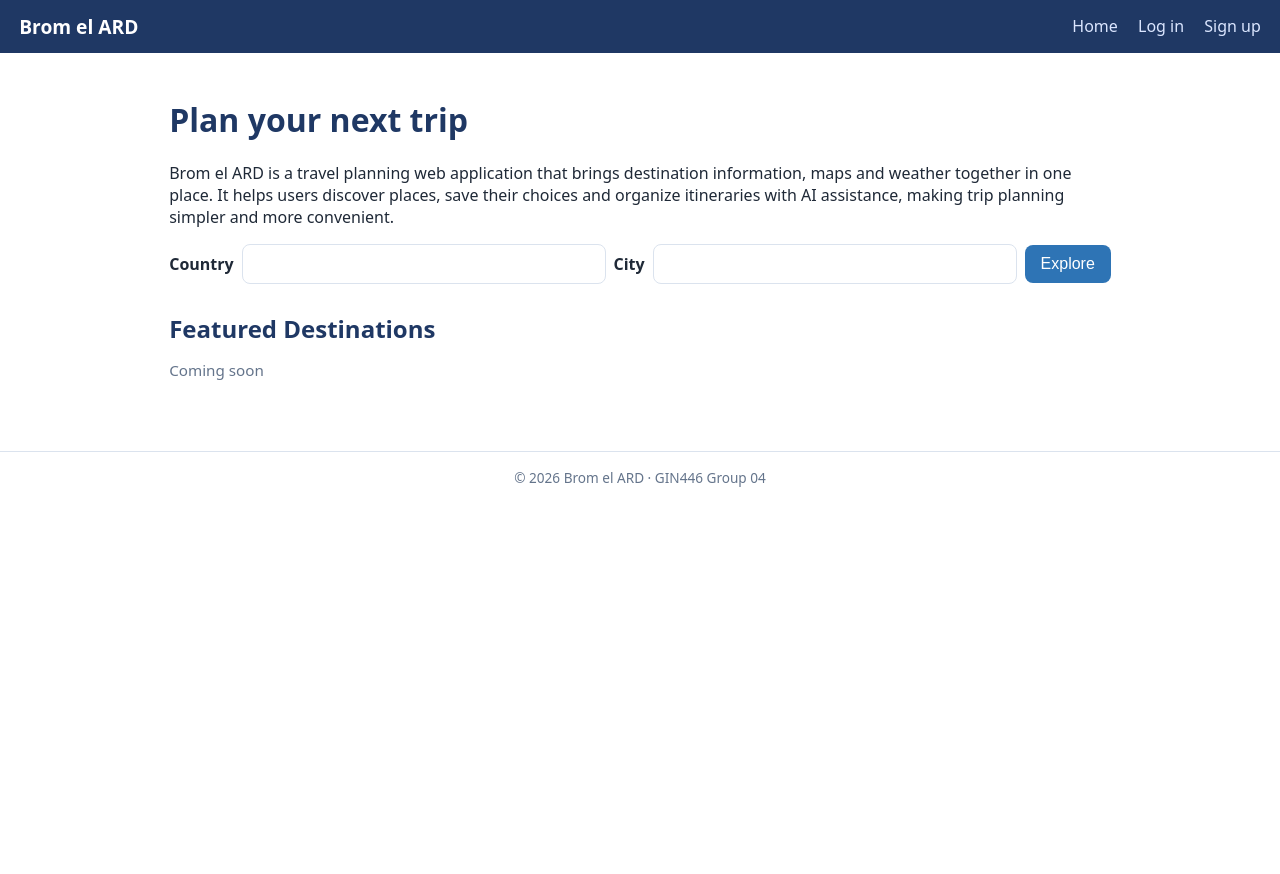
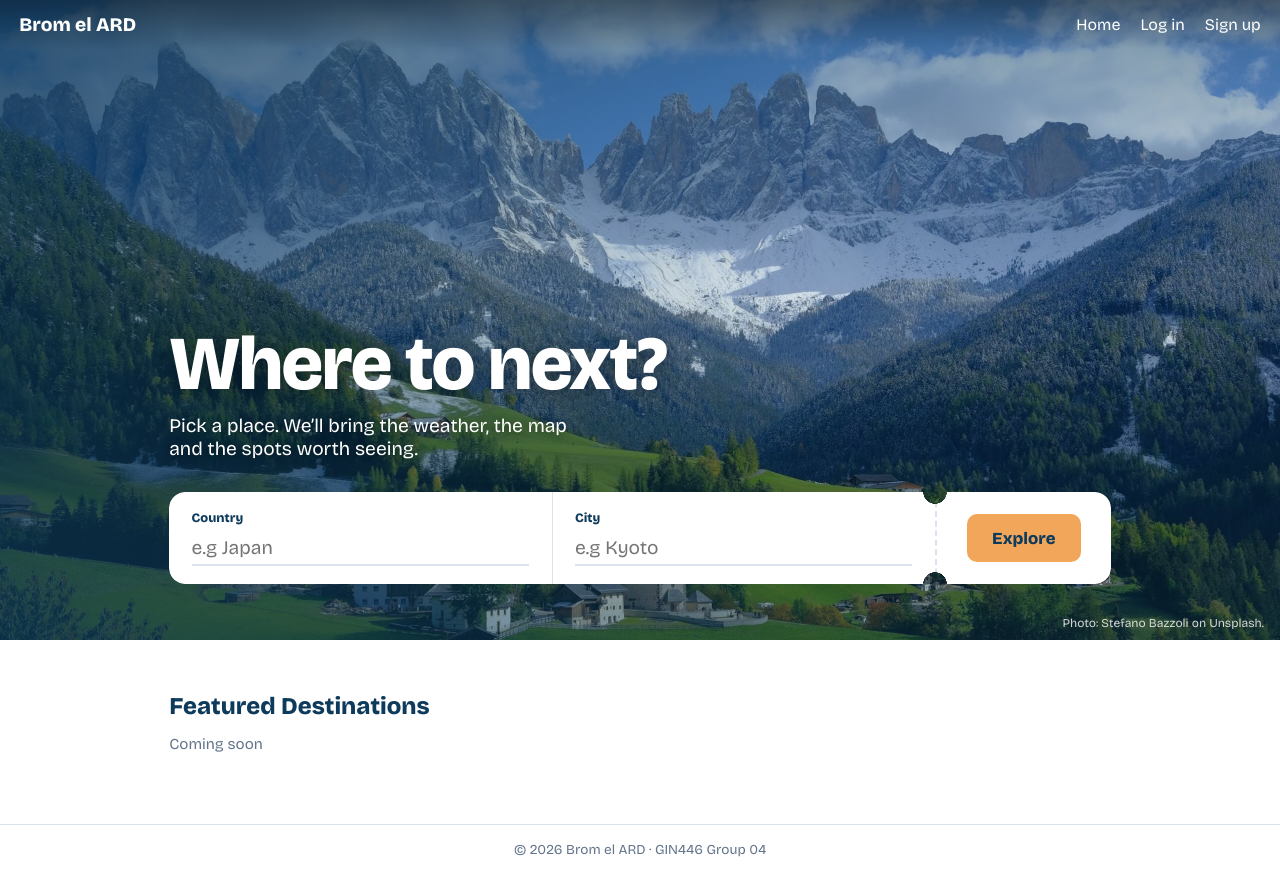
Before and after one commit to Domenico-Labaki/team-adr-project, a Flask app: page / in a window 1280 px wide. Before the commit the page ends 487 px from the top, so only its background shows below. Run offline with Flask 3, Linux system fonts and the light colour scheme; some libraries are stand-ins or nearby versions.

Commit message:
Design: boarding-pass hero with Dolomites photo, new palette and font

```diff
--- a/static/style.css
+++ b/static/style.css
@@ -1,6 +1,8 @@
-:root { --navy:#1f3864; --blue:#2e74b5; --bg:#f6f8fb; --line:#dbe3ee; --err:#c0392b; }
+:root { --navy:#0E3B5C; --blue:#2e74b5; --bg:#EEF3F6; --line:#dbe3ee; --err:#c0392b;
+        --ink:#22303C; --cedar:#1F5E4B; --apricot:#F2A65A; --apricot-dark:#E08A35; }
 * { box-sizing: border-box; }
-body { margin:0; font-family: system-ui, Segoe UI, Calibri, sans-serif; color:#1f2937; background:#fff; }
+body { margin:0; font-family:"Bricolage Grotesque", system-ui, "Segoe UI", sans-serif; color:var(--ink); background:#fff; }
+button, input { font-family:inherit; }
 .nav { display:flex; align-items:center; justify-content:space-between; flex-wrap:wrap; gap:.5rem;
        padding:.8rem 1.2rem; background:var(--navy); color:#fff; }
 .nav .brand { color:#fff; font-weight:700; font-size:1.2rem; text-decoration:none; }
@@ -8,6 +10,9 @@ body { margin:0; font-family: system-ui, Segoe UI, Calibri, sans-serif; color:#1
 .nav nav a:hover { color:#fff; }
 .nav .who { margin-left:1rem; color:#9db7e8; font-size:.9rem; }
 .container { max-width:980px; margin:0 auto; padding:1.5rem 1.2rem; }
+/* Footer stays at the bottom: body is a column, main grows to fill the leftover space */
+body { min-height:100vh; display:flex; flex-direction:column; }
+main.container { flex:1; width:100%; }
 h1 { color:var(--navy); }
 .hint { color:#64748b; font-size:.95rem; }
 .hint code { background:#eef2f7; padding:.1rem .35rem; border-radius:4px; }
@@ -39,6 +44,45 @@ h1 { color:var(--navy); }
 .container section h2 { color:var(--navy); margin-bottom:.6rem; }
 .map { height:320px; border:1px solid var(--line); border-radius:10px; background:var(--bg); }
 
+/* ---------- Home hero (Dolomites photo + boarding-pass form) ---------- */
+/* On the home page only, the nav floats transparently over the photo */
+.home .nav { position:absolute; top:0; left:0; right:0; z-index:10;
+             background:linear-gradient(rgba(0,0,0,.35), transparent); }
+.home .nav nav a { color:#fff; }
+
+.home .hero { position:relative; min-height:clamp(520px, 80vh, 760px); display:flex; flex-direction:column;
+        justify-content:flex-end; color:#fff;
+        background:linear-gradient(90deg, rgba(14,59,92,.55), rgba(14,59,92,0) 65%),
+                   linear-gradient(rgba(14,59,92,.55), rgba(14,59,92,.10) 45%, rgba(14,59,92,.45)),
+                   url('images/hero-dolomites.jpg') center 30% / cover no-repeat; }
+.hero-inner { width:100%; max-width:980px; margin:0 auto; padding:7rem 1.2rem 3.5rem; }
+.home .hero h1 { color:#fff; font-size:clamp(2.6rem, 7vw, 4.75rem); font-weight:800; line-height:1;
+           letter-spacing:-.02em; margin:0 0 .75rem; text-shadow:0 2px 18px rgba(0,0,0,.35); }
+.hero-lead { font-size:1.2rem; max-width:34ch; margin:0 0 2rem; text-shadow:0 1px 10px rgba(0,0,0,.45); }
+.photo-credit { position:absolute; right:1rem; bottom:.6rem; margin:0; font-size:.75rem; color:rgba(255,255,255,.8); }
+
+/* The ticket: white card, two fields, dashed tear line, stub with the button */
+.ticket { --stub:11rem; display:flex; background:#fff; color:var(--ink); border-radius:16px;
+          /* two half-circle 'punches' cut out where the tear line meets the top and bottom edge */
+          -webkit-mask:radial-gradient(circle 12px at calc(100% - var(--stub)) 0, transparent 97%, #000 100%),
+                       radial-gradient(circle 12px at calc(100% - var(--stub)) 100%, transparent 97%, #000 100%);
+          -webkit-mask-composite:source-in;
+          mask:radial-gradient(circle 12px at calc(100% - var(--stub)) 0, transparent 97%, #000 100%),
+               radial-gradient(circle 12px at calc(100% - var(--stub)) 100%, transparent 97%, #000 100%);
+          mask-composite:intersect; }
+.ticket-field { flex:1; display:flex; flex-direction:column; padding:1.1rem 1.4rem; min-width:0; }
+.ticket-field + .ticket-field { border-left:1px solid var(--line); }
+.ticket-field label { font-size:.8rem; font-weight:700; color:var(--navy); margin-bottom:.35rem; }
+.ticket-field input { border:0; border-bottom:2px solid var(--line); padding:.35rem 0; font-size:1.2rem;
+                      color:var(--ink); background:transparent; }
+.ticket-field input:focus { outline:none; border-bottom-color:var(--navy); }
+.ticket-stub { width:var(--stub); display:flex; align-items:center; justify-content:center;
+               border-left:2px dashed var(--line); padding:0 1rem; }
+.ticket button { background:var(--apricot); color:var(--navy); font-weight:700; font-size:1.05rem;
+                 padding:.85rem 1.6rem; border-radius:10px; }
+.ticket button:hover { background:var(--apricot-dark); }
+.ticket button:focus-visible { outline:3px solid var(--navy); outline-offset:2px; }
+
 /* ---------- Footer ---------- */
 .site-footer { text-align:center; padding:1rem 1.2rem; border-top:1px solid var(--line);
                color:#64748b; font-size:.85rem; margin-top:2rem; }
@@ -52,4 +96,9 @@ h1 { color:var(--navy); }
   .container { padding:1rem .9rem; }
   .search { flex-direction:column; align-items:stretch; }
   .map { height:240px; }
+  .hero-inner { padding-top:6.5rem; }
+  .ticket { flex-direction:column; -webkit-mask:none; mask:none; }
+  .ticket-field + .ticket-field { border-left:0; border-top:1px solid var(--line); }
+  .ticket-stub { width:auto; border-left:0; border-top:2px dashed var(--line); padding:1rem 1.4rem; }
+  .ticket button { width:100%; }
 }
--- a/templates/base.html
+++ b/templates/base.html
@@ -4,9 +4,12 @@
   <meta charset="utf-8">
   <meta name="viewport" content="width=device-width, initial-scale=1">
   <title>{% block title %}Brom el ARD{% endblock %}</title>
+  <link rel="preconnect" href="https://fonts.googleapis.com">
+  <link rel="preconnect" href="https://fonts.gstatic.com" crossorigin>
+  <link href="https://fonts.googleapis.com/css2?family=Bricolage+Grotesque:opsz,wght@12..96,400;12..96,600;12..96,800&display=swap" rel="stylesheet">
   <link rel="stylesheet" href="{{ url_for('static', filename='style.css') }}">
 </head>
-<body>
+<body class="{% block body_class %}{% endblock %}">
   <header class="nav">
     <a class="brand" href="{{ url_for('home') }}">Brom el ARD</a>
     <nav aria-label="Main navigation">
@@ -21,6 +24,7 @@
       {% endif %}
     </nav>
   </header>
+  {% block hero %}{% endblock %}
   <main class="container">
     {% with messages = get_flashed_messages() %}
       {% if messages %}<div class="flash">{% for m in messages %}<p>{{ m }}</p>{% endfor %}</div>{% endif %}
--- a/templates/home.html
+++ b/templates/home.html
@@ -1,15 +1,29 @@
 {% extends "base.html" %}
 {% block title %}Home: Brom el ARD{% endblock %}
+{% block body_class %}home{% endblock %}
+{% block hero %}
+<section class="hero">
+  <div class="hero-inner">
+    <h1>Where to next?</h1>
+    <p class="hero-lead">Pick a place. We’ll bring the weather, the map and the spots worth seeing.</p>
+    <form id="destination-form" class="ticket" method="get" action="{{ url_for('search') }}">
+      <div class="ticket-field">
+        <label for="country">Country</label>
+        <input type="text" id="country" name="country" placeholder="e.g Japan">
+      </div>
+      <div class="ticket-field">
+        <label for="city">City</label>
+        <input type="text" id="city" name="city" placeholder="e.g Kyoto" required>
+      </div>
+      <div class="ticket-stub">
+        <button type="submit">Explore</button>
+      </div>
+    </form>
+  </div>
+  <p class="photo-credit">Photo: Stefano Bazzoli on Unsplash.</p>
+</section>
+{% endblock %}
 {% block content %}
-<h1>Plan your next trip</h1>
-<p>Brom el ARD is a travel planning web application that brings destination information, maps and weather together in one place. It helps users discover places, save their choices and organize itineraries with AI assistance, making trip planning simpler and more convenient.</p>
-<form id="destination-form" class="search" method="get" action="{{ url_for('search') }}">
-  <label for="country">Country</label>
-  <input type="text" id="country" name="country">
-  <label for="city">City</label>
-  <input type="text" id="city" name="city" required>
-  <button type="submit">Explore</button>
-</form>
 <!-- Reserved for Sprint 2 -->
 <section id="featured">
   <h2>Featured Destinations</h2>
```
Also changed, not shown: static/images/alps-village.jpg (added), static/images/hero-dolomites.jpg (added), static/images/tropical-pool.jpg (added).
